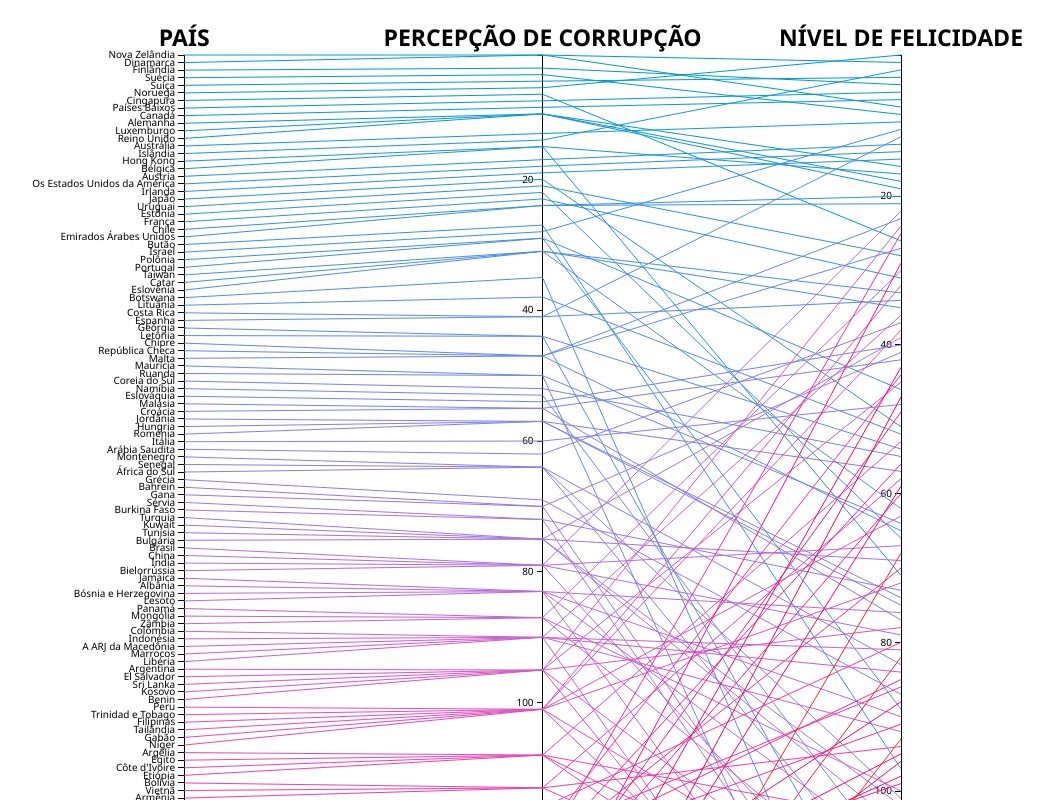
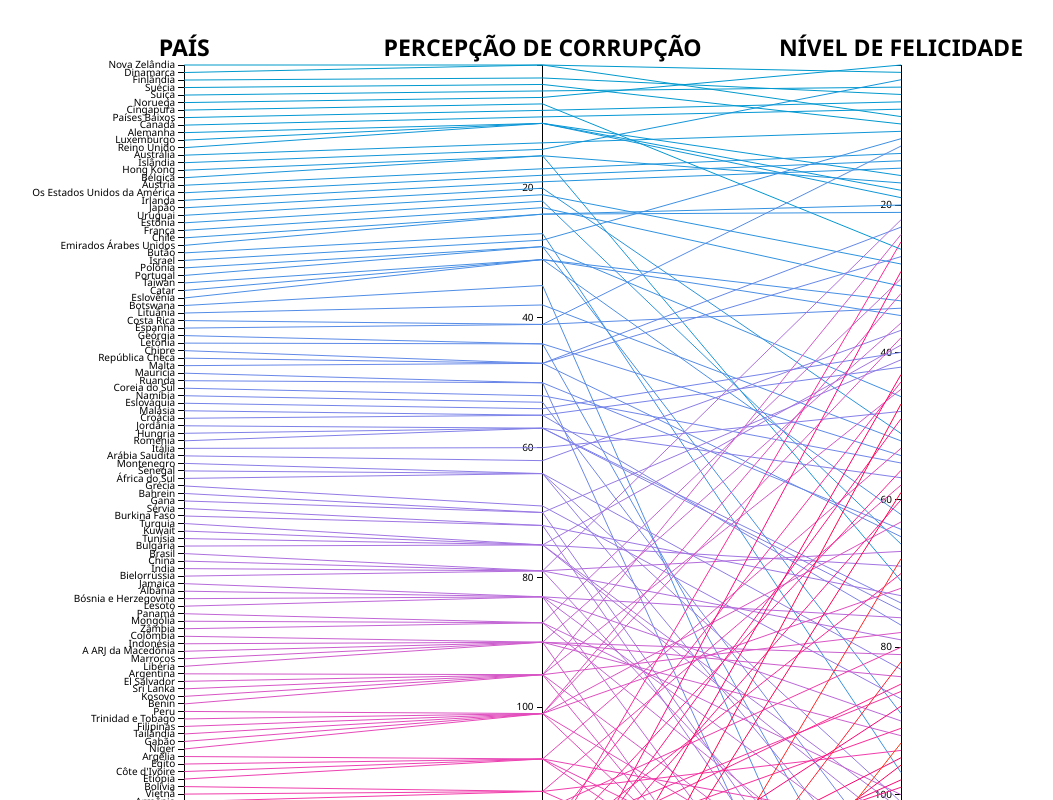
Before and after one commit to albcunha/d3-paises, a plain HTML site: page index.html in a window 1280 px wide. Shown: the top 800 px of the page, without its empty margins (123-1176 px from the left). Drawn offline with nearby package versions, Linux system fonts and the light colour scheme.

Commit message:
Update index.html

```diff
--- a/index.html
+++ b/index.html
@@ -86,7 +86,7 @@
         var chartDiv = document.getElementById("chart");
 
 
-        var margin = { top: 35, right: chartDiv.clientWidth * 0.1, bottom: 20, left: chartDiv.clientWidth * 0.24 },
+        var margin = { top: 45, right: chartDiv.clientWidth * 0.1, bottom: 20, left: chartDiv.clientWidth * 0.24 },
 
             width = chartDiv.clientWidth * .9 - margin.left - margin.right,
 
```
